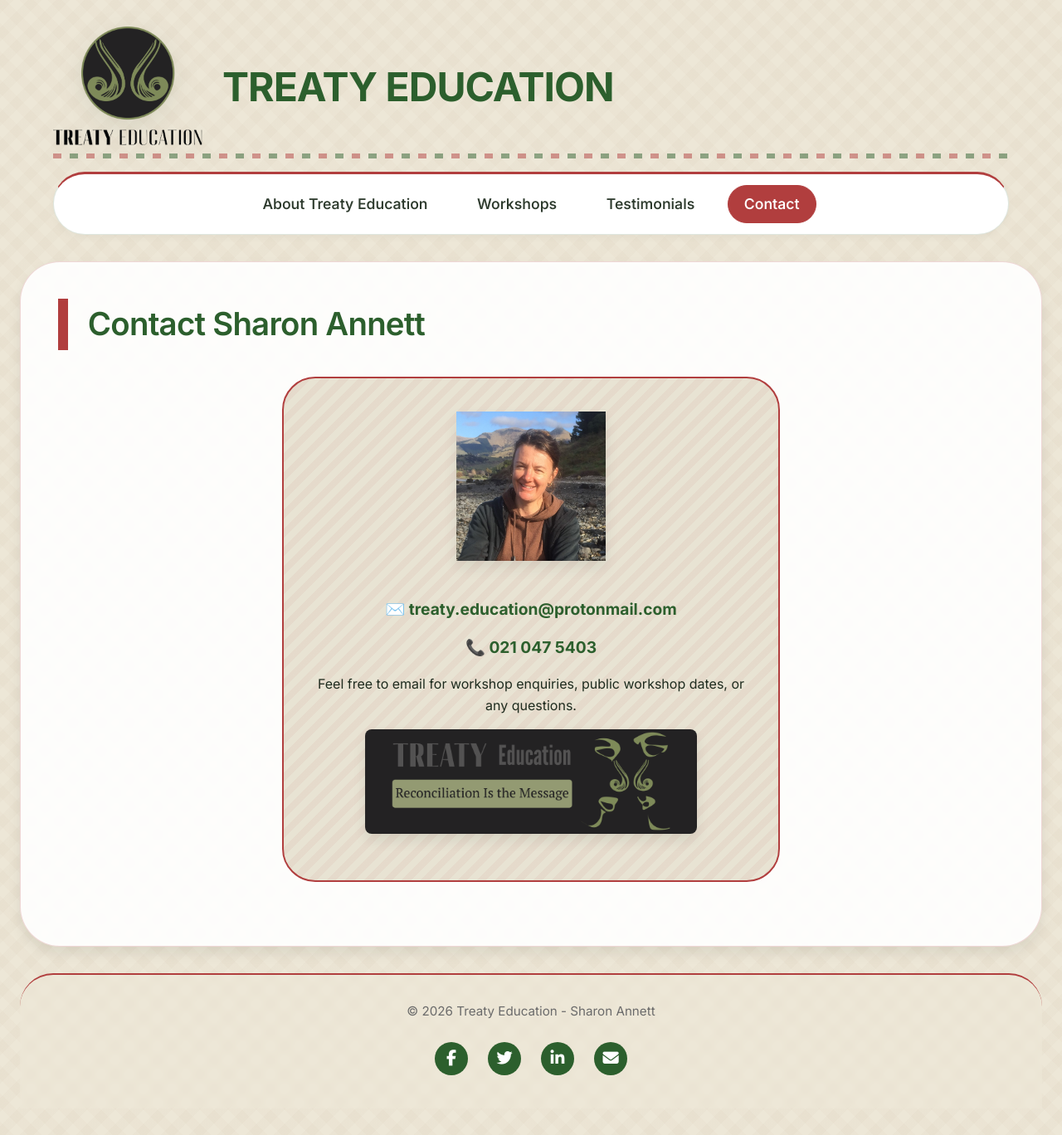
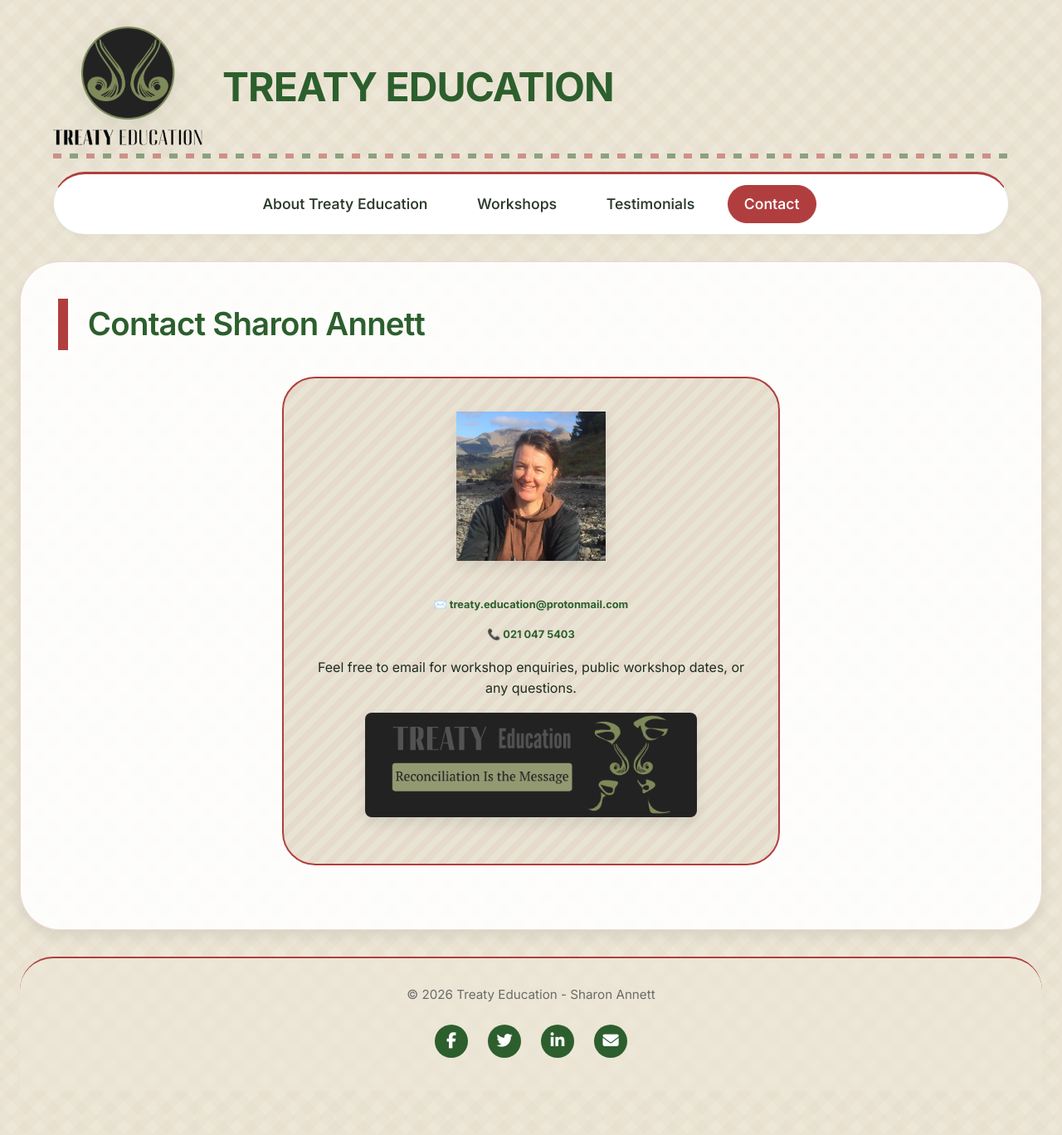
Before and after one commit to SharonAnnett/treaty-education-nz, a Jekyll site: the page built from pages/contact.html, in a window 1280 px wide. Shown: the whole page at 83% size. Built offline with Jekyll 4.4.1, drawn with Linux system fonts in a browser that asks for light colours; after the commit the page ends 1347 px from its top, so only the background shows below that.

Commit message:
fix: match contact page font size to home page and close mobile menu on outside click

```diff
--- a/assets/css/core.css
+++ b/assets/css/core.css
@@ -331,17 +331,12 @@
 }
 
 .contact-sidebar .email a,
-.contact-sidebar .phone a {
+.contact-sidebar .phone a,
+.contact-details .email a,
+.contact-details .phone a {
     font-size: 0.8rem;
     word-break: break-all;
     display: block;
-}
-
-.contact-details .email a,
-.contact-details .phone a {
-    font-size: 1.2rem;
-    word-break: break-word;
-    display: inline-block;
 }
 
 .contact-sidebar .email,
@@ -725,13 +720,10 @@
     }
 
     .contact-sidebar .email a,
-    .contact-sidebar .phone a {
-        font-size: 0.7rem;
-    }
-
+    .contact-sidebar .phone a,
     .contact-details .email a,
     .contact-details .phone a {
-        font-size: 1rem;
+        font-size: 0.7rem;
     }
 }
 
--- a/assets/js/scripts.js
+++ b/assets/js/scripts.js
@@ -30,6 +30,20 @@
                 navToggle.setAttribute('aria-expanded', 'false');
                 navToggle.focus();
             }
+        });
+
+        document.addEventListener('click', function (e) {
+            if (!mainNav.classList.contains('show')) {
+                return;
+            }
+            if (e.target.closest('.main-nav')) {
+                return;
+            }
+            if (e.target.closest('.nav-toggle')) {
+                return;
+            }
+            mainNav.classList.remove('show');
+            navToggle.setAttribute('aria-expanded', 'false');
         });
     }
 
```
